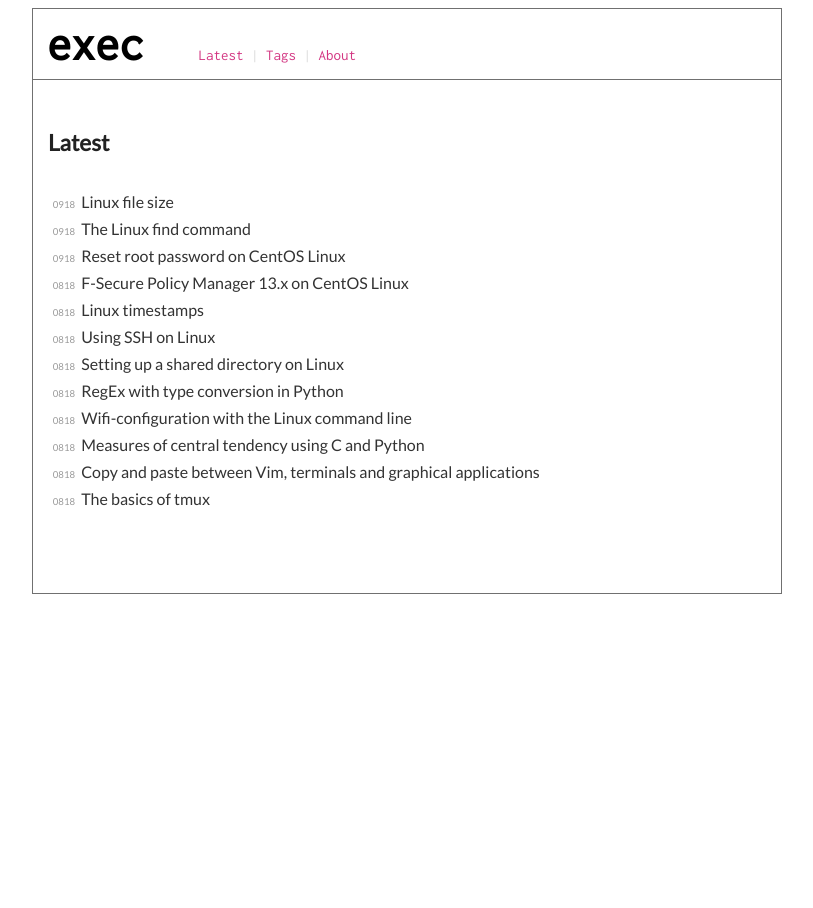
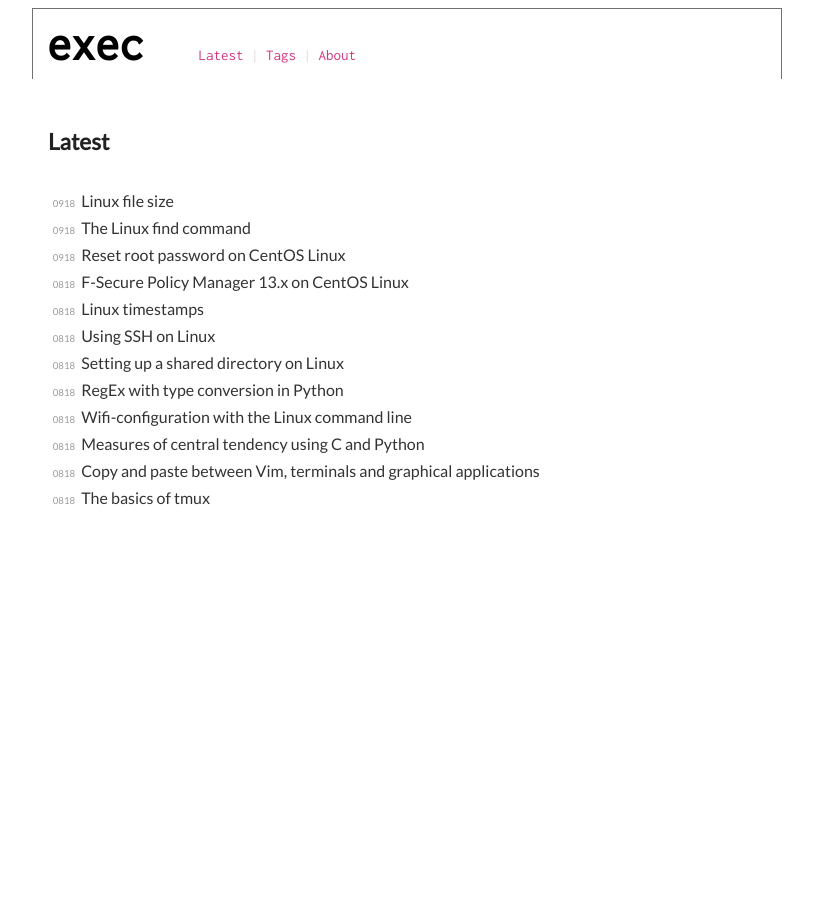
Before and after one commit to execas/execas.github.io, a Jekyll site: the page built from index.html, in a window 1280 px wide. Shown: the whole page, without its empty margins (233-1046 px from the left). Built offline with Jekyll 4.4.1, drawn with Linux system fonts in a browser that asks for light colours.

Commit message:
Update execas.css

```diff
--- a/css/execas.css
+++ b/css/execas.css
@@ -17,7 +17,7 @@ body {
      max-width: 718px;
      background-color: #ffffff;
      margin: 0 auto;
-     border: 1px solid #707070;
+     /*border: 1px solid #707070;*/
 }
 
 img {
```
